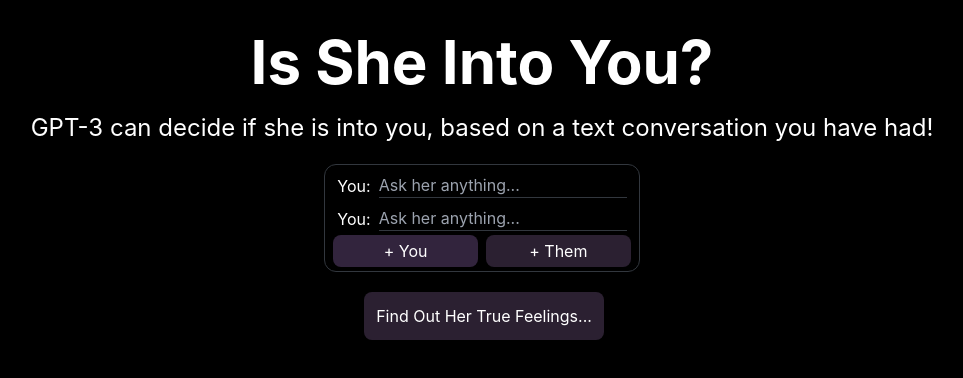
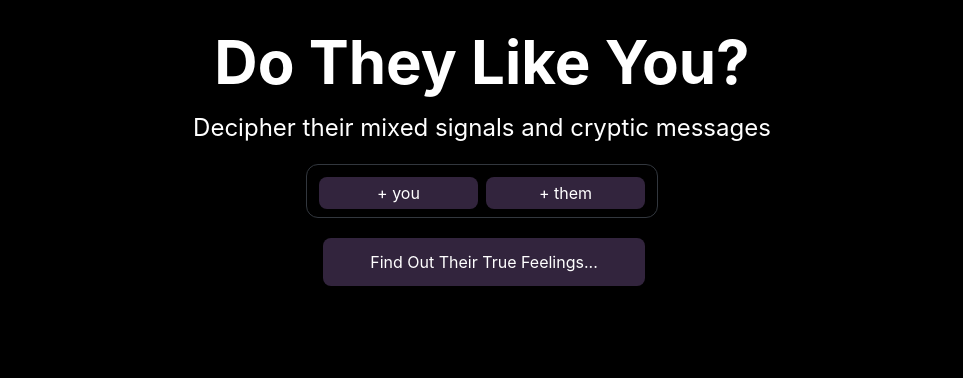
Before and after one commit to thomas-forbes/do-they-like-me, a Next.js app: page / in a window 1280 px wide. Shown: the top 378 px of the page, without its empty margins (158-1121 px from the left). Built offline with nearby package versions, Linux system fonts and the light colour scheme.

Commit message:
Made it good

```diff
--- a/pages/Response.tsx
+++ /dev/null
@@ -1,25 +0,0 @@
-import { useState } from 'react'
-
-const Response = () => {
-  const [response, setResponse] = useState(null)
-
-  const fetchResponse = async () => {
-    const answer = await fetch('api/response')
-    const data = await answer.json()
-    setResponse(data.answer)
-  }
-
-  return (
-    <div>
-      <button
-        className="flex-1 text-center rounded-lg p-3 my-5 ml-1 bg-[#2b2031]"
-        onClick={fetchResponse}
-      >
-        Find Out Her True Feelings...
-      </button>
-      <div>{response}</div>
-    </div>
-  )
-}
-
-export default Response
--- a/pages/api/response.ts
+++ /dev/null
@@ -1,25 +0,0 @@
-// Next.js API route support: https://nextjs.org/docs/api-routes/introduction
-import type { NextApiRequest, NextApiResponse } from 'next'
-
-export default async function handler(
-  req: NextApiRequest,
-  res: NextApiResponse
-) {
-  const GenerateResponse = async () => {
-  const { Configuration, OpenAIApi } = require('openai')
-  const configuration = new Configuration({
-    apiKey: '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',
-  })
-
-  const openai = new OpenAIApi(configuration)
-  const answer: any = await openai.createCompletion({
-    model: 'text-davinci-002',
-    prompt: 'Is the woman romantically attracted to the man? (Yes, Maybe, Probably Not, No) /n Him: hey /n Her: go away',
-    max_tokens: 256,
-    temperature: 0,
-  })
-  return answer.data.choices[0].text
-}
-  const answer = await GenerateResponse()
-  res.status(200).json({ answer: answer })
-}
--- /dev/null
+++ b/pages/api/wizard.ts
@@ -0,0 +1,60 @@
+// Next.js API route support: https://nextjs.org/docs/api-routes/introduction
+import type { NextApiRequest, NextApiResponse } from 'next'
+import { Message } from '../../utils/types'
+const { Configuration, OpenAIApi } = require('openai')
+
+const Prompt = `How likely is person 2 romantically interested in person 1? (Definitely, Most likely, Can't Tell, Probably don't, or Definitely don't)
+
+person 1: hey
+person 2: hey
+person 1: how was your day
+person 2: fine
+answer: Probably don't
+
+person 1: hey
+person 2: I love you
+answer: Definitely
+
+person 1: How was your day?
+person 2: ok
+answer: Can't Tell
+
+person 2: Hey
+person 1: Hi, how are you?
+person 2: fine
+person 1: wyd?
+person 2: nothing
+person 1: How was your day?
+person 2: fine
+answer: Probably don't
+
+`
+
+export default async function handler(
+  req: NextApiRequest,
+  res: NextApiResponse
+) {
+  const messages: Message[] = JSON.parse(req.body).messages
+  const formattedMessages = messages
+    .map(
+      (message) =>
+        (message.from == 'you' ? 'person 1: ' : 'person 2: ') + message.message
+    )
+    .join('\n')
+
+  const wholePrompt = Prompt + formattedMessages + '\n' + 'answer:'
+  console.log(wholePrompt)
+
+  const configuration = new Configuration({
+    apiKey: process.env.NEXT_PUBLIC_OPENAI_KEY,
+  })
+  const openai = new OpenAIApi(configuration)
+  const response: any = await openai.createCompletion({
+    model: 'text-davinci-002',
+    prompt: wholePrompt,
+    max_tokens: 5,
+    temperature: 0.5,
+  })
+  const answer = response.data.choices[0].text.trim()
+  res.status(200).json({ answer: answer })
+}
--- a/pages/index.tsx
+++ b/pages/index.tsx
@@ -1,41 +1,127 @@
-import Response from './Response'
+import { useState } from 'react'
+import { Message } from '../utils/types'
 
-const Question = () => {
+const MessageView = ({
+  message,
+  onChange,
+  remove,
+}: {
+  message: Message
+  onChange: any
+  remove: any
+}) => {
   return (
-    <div className="flex flex-row py-1 px-3 items-center">
-      <p className="flex-1 text-white mr-2">You:</p>
+    <div className="flex flex-row py-1 px-3 items-center w-full">
+      <p className="flex-1 text-white">{message.from}:</p>
       <input
         type="text"
-        placeholder="Ask her anything..."
-        className="flex-3 bg-black border-b border-[#32373e]"
-      ></input>
+        placeholder="Message..."
+        className="flex-[4] bg-black border-b border-[#32373e] focus:outline-none"
+        value={message.message}
+        onChange={onChange}
+      />
+      <p onClick={remove} className="ml-1 hover:cursor-pointer font-bold">
+        ｘ
+      </p>
     </div>
   )
 }
 
 export default function Home() {
+  const [messages, setMessages]: [Message[], any] = useState([])
+  const [answer, setAnswer]: [string, any] = useState('')
+  const [ratingSubmitted, setRatingSubmitted]: [boolean, any] = useState(false)
+  const ratings = ['Great', 'Good', 'Ok', 'Bad', 'Wrong']
+
+  const fetchAnswer = async () => {
+    setRatingSubmitted(false)
+    setAnswer('Loading...')
+    const res = await fetch('/api/wizard', {
+      method: 'POST',
+      body: JSON.stringify({ messages: messages }),
+    })
+    const data = await res.json()
+    setAnswer(data.answer)
+  }
+  const submitRating = (rating: string) => {
+    setRatingSubmitted(true)
+  }
   return (
     <div className="flex flex-col w-full h-full my-8 items-center">
-      <h1 className="text-center font-bold text-6xl mb-5">Is She Into You?</h1>
+      <h1 className="text-center font-bold text-6xl mb-5">Do They Like You?</h1>
       <h2 className="text-center text-2xl mb-5">
-        GPT-3 can decide if she is into you, based on a text conversation you
-        have had!
+        Decipher their mixed signals and cryptic messages
       </h2>
       {/* <div className="max-w-[82] bg-[#2b2031] h-24 rounded-lg"></div> */}
-      <div className="border-[#32373e] border rounded-xl py-1">
-        <Question />
-        <Question />
-        <div className="flex flex-row mx-2">
-          {/* MAKE BG SWITCH FROM ACTIVE (PURPLE) to not active (grey) based on last added */}
-          <p className="flex-1 text-center rounded-lg py-1 mr-1 bg-[#32243d]">
-            + You
-          </p>
-          <p className="flex-1 text-center rounded-lg py-1 ml-1 bg-[#2b2031]">
-            + Them
-          </p>
+      <div className="flex flex-col items-center w-96 px-4">
+        <div className="border-[#32373e] border rounded-xl py-1 w-full">
+          {messages.map((message, idx) => (
+            <MessageView
+              message={message}
+              key={idx}
+              remove={() =>
+                setMessages([
+                  ...messages.slice(0, idx),
+                  ...messages.slice(idx + 1, messages.length),
+                ])
+              }
+              onChange={(e: any) =>
+                setMessages(
+                  Object.assign([], {
+                    ...messages,
+                    [idx]: { ...message, message: e.target.value },
+                  })
+                )
+              }
+            />
+          ))}
+          <div className="flex flex-row mx-2 mt-2 mb-1">
+            {['you', 'them'].map((x) => (
+              <p
+                className={`flex-1 text-center rounded-lg py-1 mx-1 bg-[#32243d] hover:cursor-pointer`}
+                key={x}
+                onClick={() =>
+                  setMessages([...messages, { from: x, message: '' }])
+                }
+              >
+                + {x}
+              </p>
+            ))}
+          </div>
         </div>
+
+        <button
+          className="flex-1 text-center rounded-lg p-3 my-5 ml-1 bg-[#32243d] w-11/12"
+          onClick={fetchAnswer}
+        >
+          Find Out Their True Feelings...
+        </button>
+        {answer == 'Loading...' || answer == "Can't Tell" ? (
+          <p className="font-bold text-4xl text-center">{answer}</p>
+        ) : answer ? (
+          <>
+            <p className="mb-5 text-4xl text-center">
+              They <span className="font-bold">{answer}</span> like you
+            </p>
+            {!ratingSubmitted && (
+              <>
+                <h3 className="text-2xl text-center mb-2">Rate this answer</h3>
+                <div className="flex flex-row">
+                  {ratings.map((x) => (
+                    <p
+                      key={x}
+                      className="flex-1 text-center mx-1 py-1 px-2 border border-[#32373e] rounded-xl hover:cursor-pointer"
+                      onClick={() => submitRating(x)}
+                    >
+                      {x}
+                    </p>
+                  ))}
+                </div>
+              </>
+            )}
+          </>
+        ) : null}
       </div>
-      <Response />
     </div>
   )
 }
--- /dev/null
+++ b/utils/types.ts
@@ -0,0 +1,4 @@
+export interface Message {
+  from: 'you' | 'them'
+  message: string
+}
```
